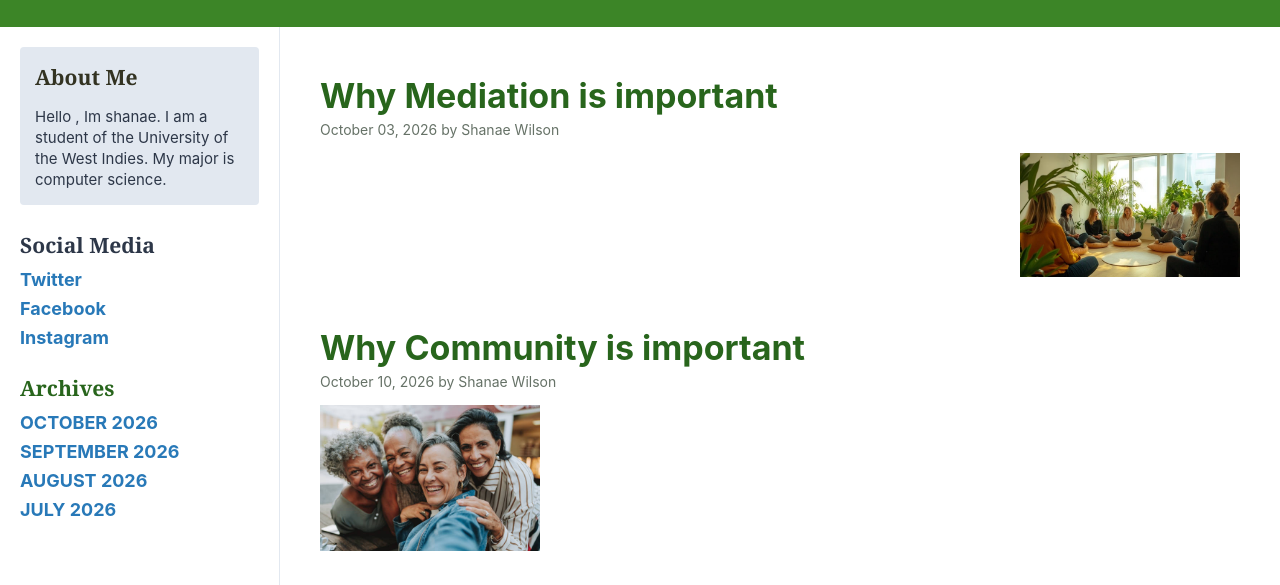
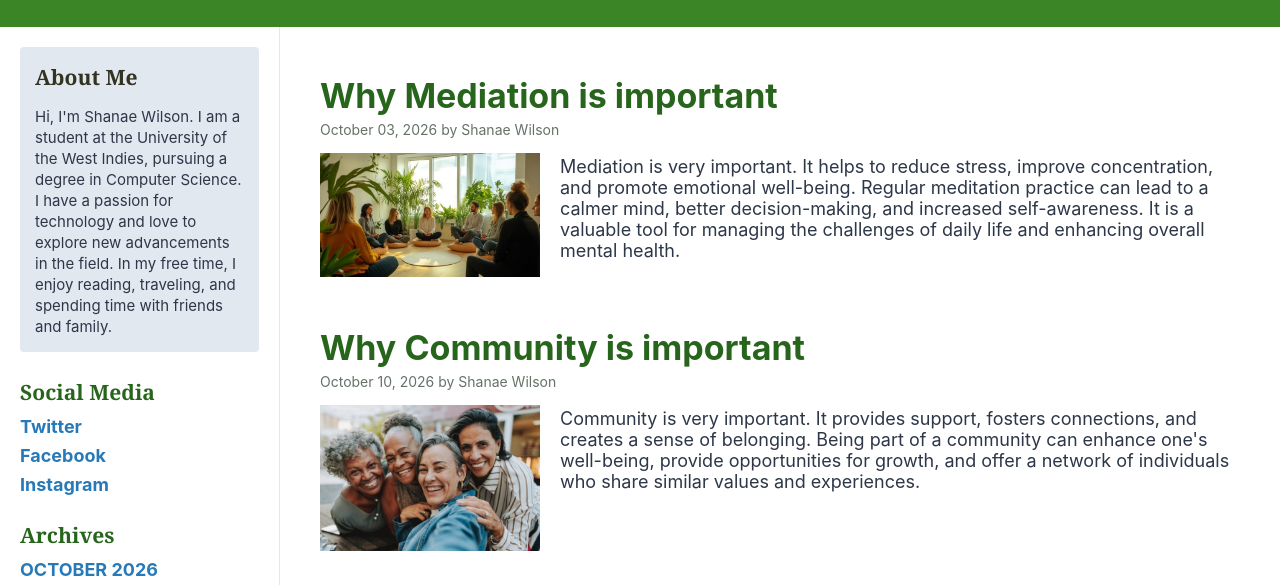
Before and after one commit to Shanaethepotato/INFO2180--Lab-2, a plain HTML site: page index.html in a window 1280 px wide. Shown: the part 211-796 px from the top of the page. Drawn offline with Linux system fonts and the light colour scheme.

Commit message:
finalizing information

```diff
--- a/index.html
+++ b/index.html
@@ -17,10 +17,10 @@
         <aside>
             <section class = "about-section">
                 <h3>About Me</h3>
-                <p>Hello , Im shanae. I am a student of the University of the West Indies. My major is computer science.</p>
+                <p>Hi, I'm Shanae Wilson. I am a student at the University of the West Indies, pursuing a degree in Computer Science. I have a passion for technology and love to explore new advancements in the field. In my free time, I enjoy reading, traveling, and spending time with friends and family.</p>
 
             </section>
-            <section class=""social-section">
+            <section class="social-section">
                 <h3>Social Media</h3>
                 <ul>
                     <li><a href="https://twitter.com">Twitter</a></li>
@@ -42,17 +42,16 @@
             <article>
                 <h2>Why Mediation is important</h2>
                 <p class="post-meta">October 03, 2026 by Shanae Wilson</p>
-                <img src="group meditation.jpg" alt="Blog post image 1" class="post-img-right"/>
-                <p></p>
-                <p></p>
+                <img src="group meditation.jpg" alt="Blog post image 1" class="post-img-left"/>
+                <p> Mediation is very important. It helps to reduce stress, improve concentration, and promote emotional well-being. Regular meditation practice can lead to a calmer mind, better decision-making, and increased self-awareness. It is a valuable tool for managing the challenges of daily life and enhancing overall mental health.</p>
             </article>
 
             <article>
                 <h2>Why Community is important </h2>
                 <p class="post-meta">October 10, 2026 by Shanae Wilson</p>
                 <img src="love.jpg" alt="Blog " class="post-img-left"/>
-                <p></p>
-                <p></p>
+                <p>Community is very important. It provides support, fosters connections, and creates a sense of belonging. Being part of a community can enhance one's well-being, provide opportunities for growth, and offer a network of individuals who share similar values and experiences.</p>
+
             </article>
         </main>
         <footer>
```
